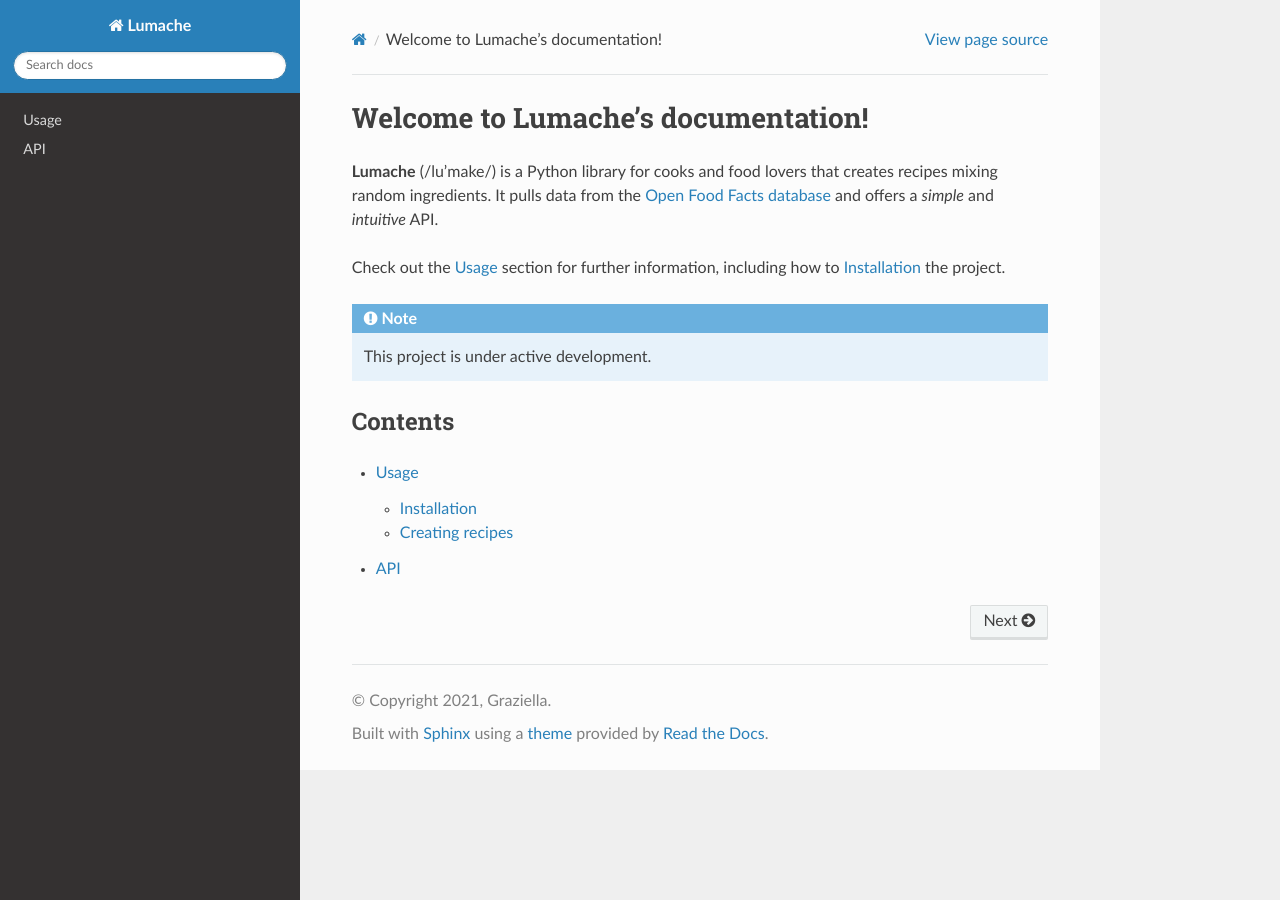
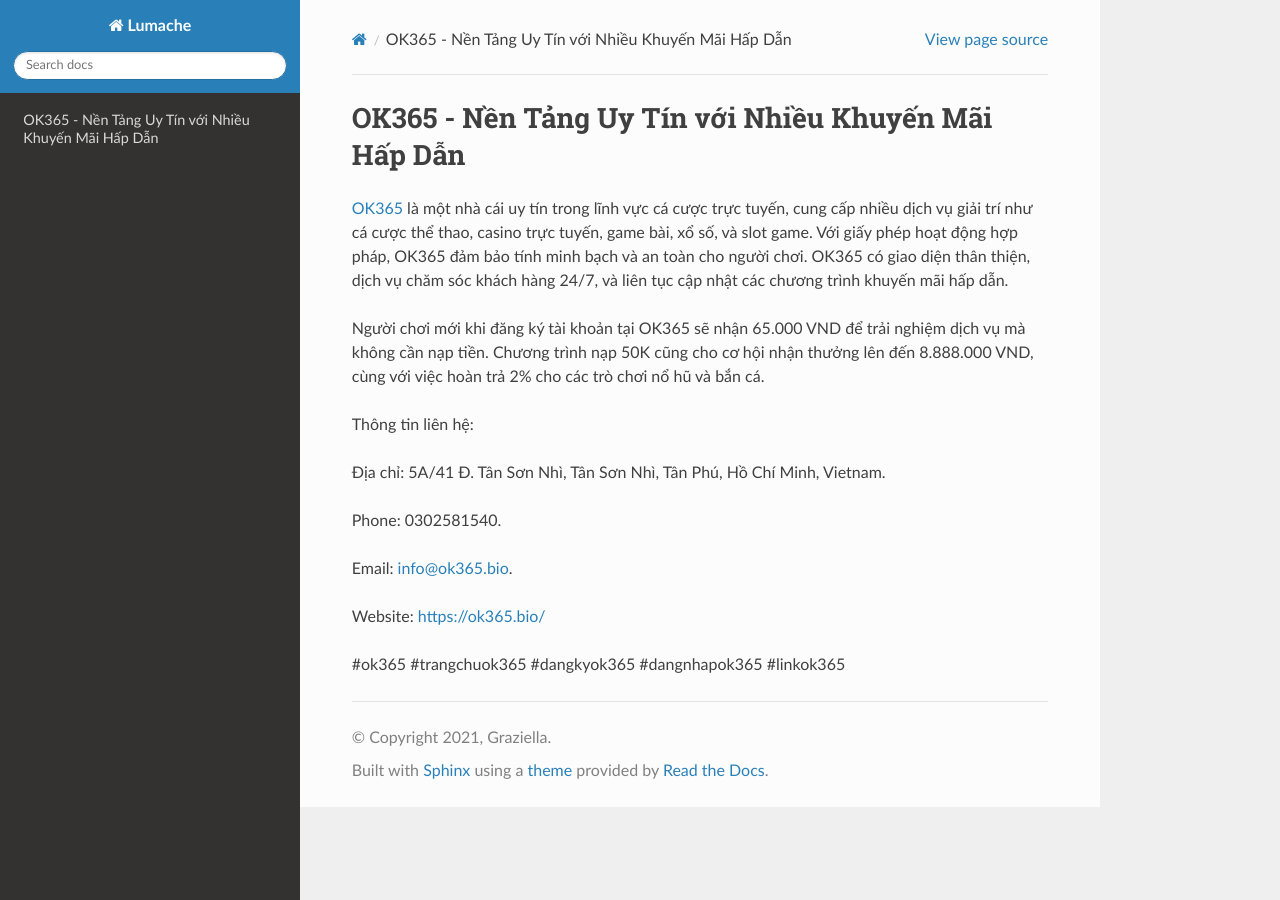
Before and after one commit to JonsCalicut123/ok365bio, a Sphinx documentation site: the page built from docs/source/index.rst, in a window 1280 px wide. Built offline with Sphinx 7.4.7 and the Read the Docs theme 3.1.0, drawn with Linux system fonts in a browser that asks for light colours.

Commit message:
Update index.rst

```diff
--- a/docs/source/index.rst
+++ b/docs/source/index.rst
@@ -1,22 +1,18 @@
-Welcome to Lumache's documentation!
+OK365 - Nền Tảng Uy Tín với Nhiều Khuyến Mãi Hấp Dẫn
 ===================================
 
-**Lumache** (/lu'make/) is a Python library for cooks and food lovers
-that creates recipes mixing random ingredients.
-It pulls data from the `Open Food Facts database <https://world.openfoodfacts.org/>`_
-and offers a *simple* and *intuitive* API.
+`OK365 <https://ok365.bio/>`_ là một nhà cái uy tín trong lĩnh vực cá cược trực tuyến, cung cấp nhiều dịch vụ giải trí như cá cược thể thao, casino trực tuyến, game bài, xổ số, và slot game. Với giấy phép hoạt động hợp pháp, OK365 đảm bảo tính minh bạch và an toàn cho người chơi. OK365 có giao diện thân thiện, dịch vụ chăm sóc khách hàng 24/7, và liên tục cập nhật các chương trình khuyến mãi hấp dẫn.
 
-Check out the :doc:`usage` section for further information, including
-how to :ref:`installation` the project.
+Người chơi mới khi đăng ký tài khoản tại OK365 sẽ nhận 65.000 VND để trải nghiệm dịch vụ mà không cần nạp tiền. Chương trình nạp 50K cũng cho cơ hội nhận thưởng lên đến 8.888.000 VND, cùng với việc hoàn trả 2% cho các trò chơi nổ hũ và bắn cá.
 
-.. note::
+Thông tin liên hệ:
 
-   This project is under active development.
+Địa chỉ: 5A/41 Đ. Tân Sơn Nhì, Tân Sơn Nhì, Tân Phú, Hồ Chí Minh, Vietnam.
 
-Contents
---------
+Phone: 0302581540.
 
-.. toctree::
+Email: info@ok365.bio.
 
-   usage
-   api
+Website: https://ok365.bio/
+
+#ok365 #trangchuok365 #dangkyok365 #dangnhapok365 #linkok365
```
